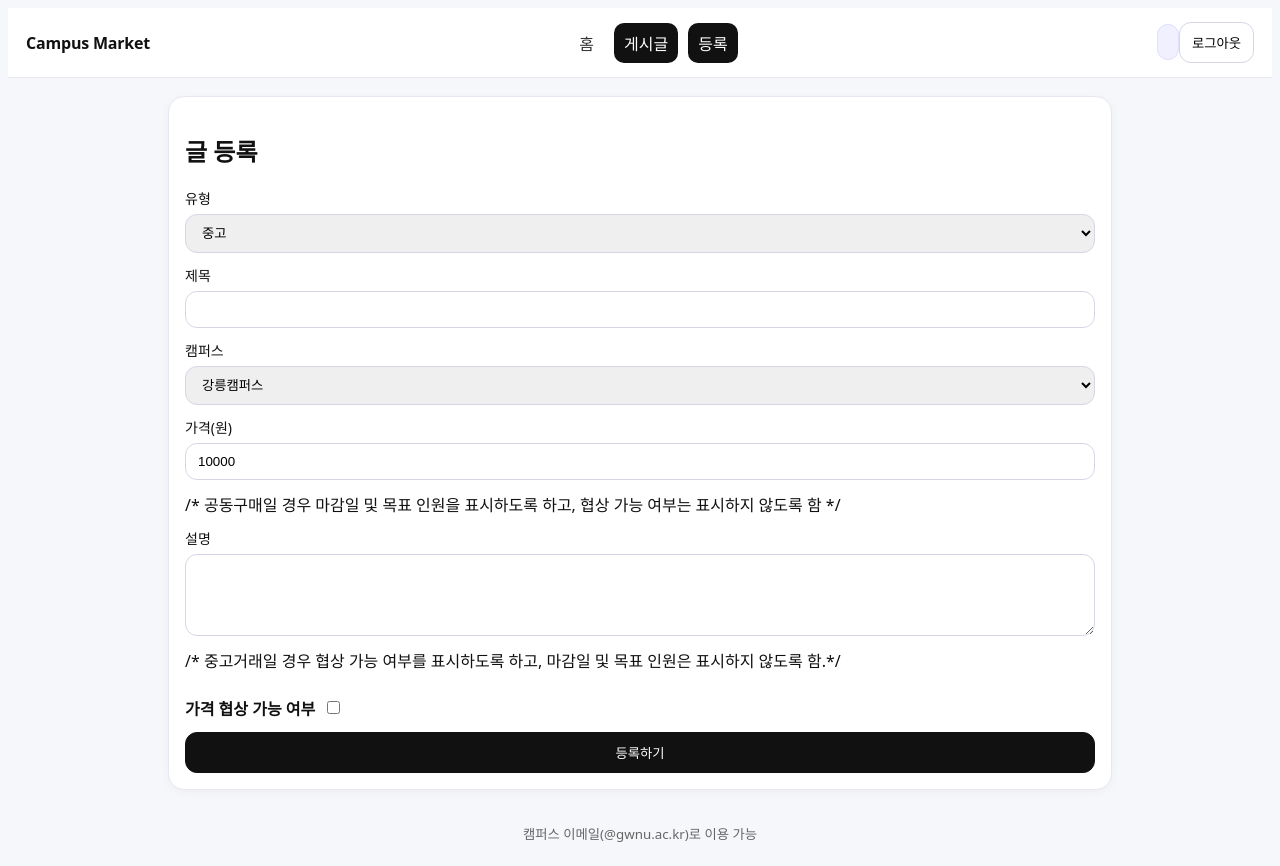
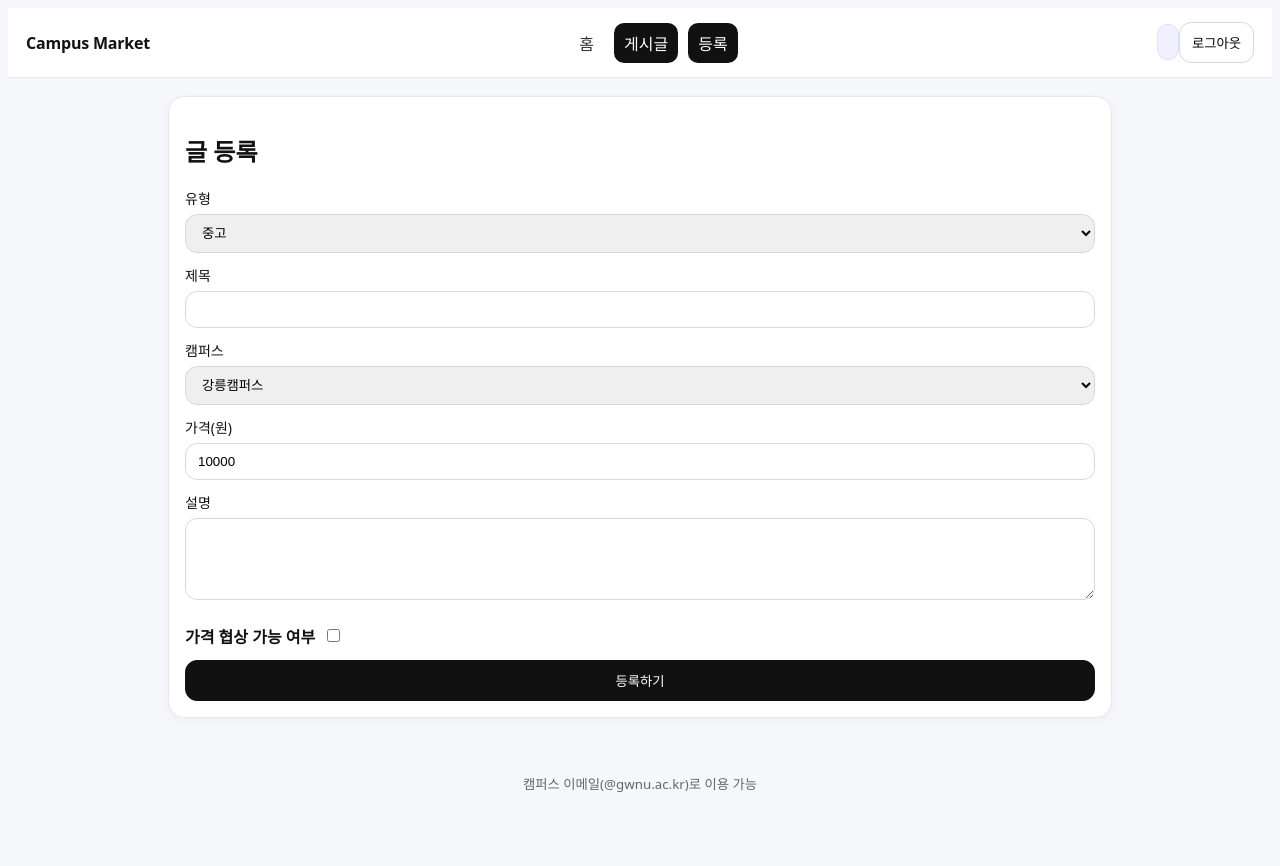
Before and after one commit to jimmychoi46/campus-groupbuy, a React (Vite) app: page /listings/new in a window 1280 px wide. After the commit the page ends 816 px from the top, so only its background shows below. Built offline with nearby package versions, Linux system fonts and the light colour scheme; sample sign-in values are in the browser's storage.

Commit message:
Remove comments about listing negotiation and deadlines
Removed comments related to negotiation and deadline fields for listing types.

```diff
--- a/src/pages/NewListing.jsx
+++ b/src/pages/NewListing.jsx
@@ -7,7 +7,7 @@ export default function NewListing() {
   const { user } = useAuth();
   const nav = useNavigate();
 
-  /* 협상 가능 여부, 마감일 속성 추가 */
+
   const [type, setType] = useState("USED");
   const [title, setTitle] = useState("");
   const [price, setPrice] = useState(10000);
@@ -18,7 +18,7 @@ export default function NewListing() {
   const [target, setTarget] = useState(10);
   const [err, setErr] = useState("");
 
-  /* 중고거래일 경우 마감일 및 목표인원 필드 초기화, 공동구매일 경우 협상 가능 여부 필드 초기화 */
+
 
   useEffect(() => {
    if (type === "USED") {
@@ -85,7 +85,7 @@ export default function NewListing() {
           <input type="number" value={price} onChange={(e) => setPrice(e.target.value)} min="0" />
         </label>
 
-        /* 공동구매일 경우 마감일 및 목표 인원을 표시하도록 하고, 협상 가능 여부는 표시하지 않도록 함 */
+
 
         {type === "GROUP" && (
          <>
@@ -105,7 +105,7 @@ export default function NewListing() {
           <textarea value={desc} onChange={(e) => setDesc(e.target.value)} rows={4} />
         </label>
 
-/* 중고거래일 경우 협상 가능 여부를 표시하도록 하고, 마감일 및 목표 인원은 표시하지 않도록 함.*/
+
 {type === "USED" && (
   <div style={{ marginTop: 12, display: "flex", justifyContent: "flex-start", alignItems: "center" }}>
     <span style={{ fontWeight: "bold", marginRight: 8 }}>가격 협상 가능 여부</span>
```
